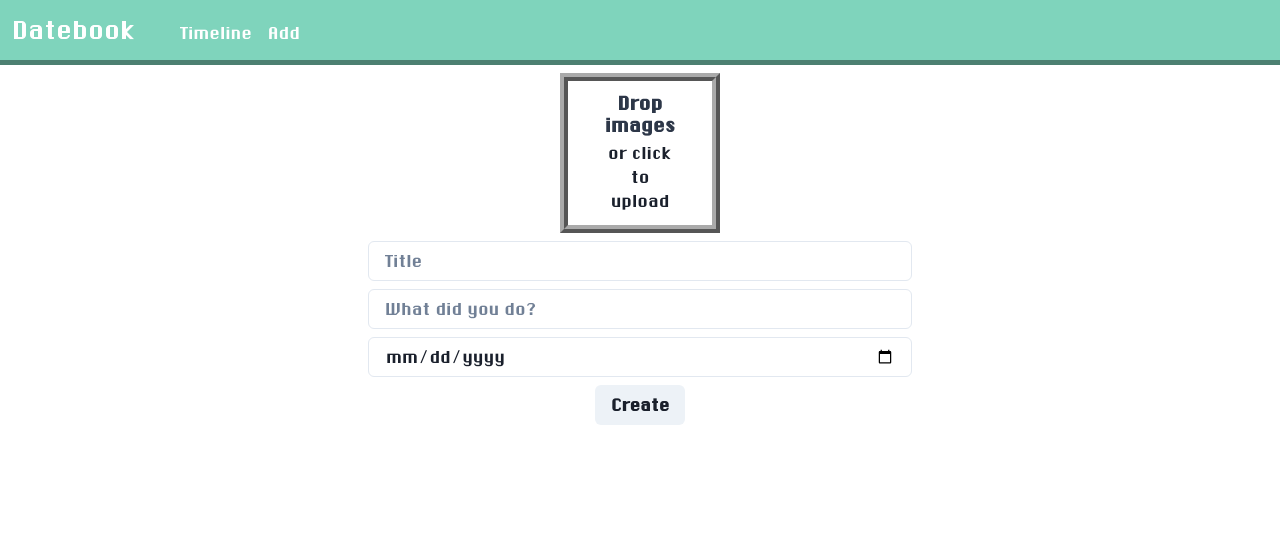
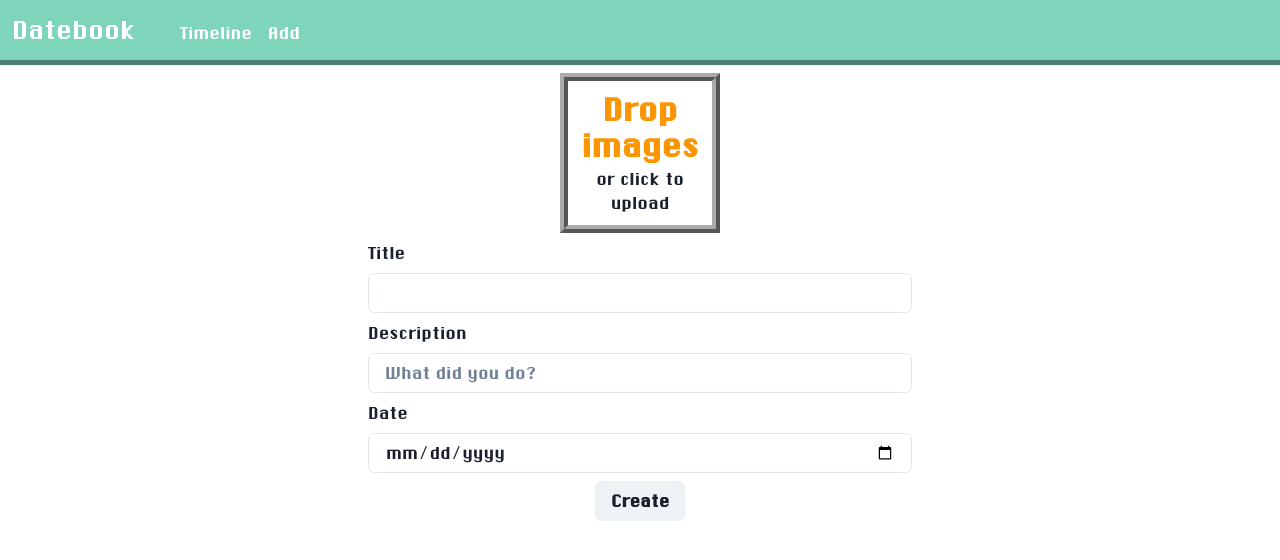
Before and after one commit to linnall/datebook, a React (Vite) app: page /create in a window 1280 px wide. Shown: the top 560 px of the page. Built offline with nearby package versions, Linux system fonts and the light colour scheme; what @kintone/rest-api-client would draw is missing.

Commit message:
improve form ui and validation

```diff
--- a/src/routes/create.tsx
+++ b/src/routes/create.tsx
@@ -1,4 +1,18 @@
-import { Box, BoxProps, Button, Heading, Input, Stack, Text, VStack, forwardRef } from "@chakra-ui/react";
+import {
+  Box,
+  BoxProps,
+  Button,
+  FormControl,
+  FormErrorMessage,
+  FormHelperText,
+  FormLabel,
+  Heading,
+  Input,
+  Stack,
+  Text,
+  VStack,
+  forwardRef,
+} from "@chakra-ui/react";
 import { useState } from "react";
 import { client } from "../main";
 import { Image } from "@chakra-ui/react";
@@ -23,10 +37,10 @@ const ImagePreview: React.FC<{ file: File }> = (props) => {
 };
 
 function Create() {
-  const [title, setTitle] = useState("");
-  const [description, setDescription] = useState("");
-  const [date, setDate] = useState("");
-  const [photos, setPhotos] = useState<FileList>();
+  const [title, setTitle] = useState(null);
+  const [description, setDescription] = useState(null);
+  const [date, setDate] = useState(null);
+  const [photos, setPhotos] = useState<FileList>(null);
 
   const photosArray = Array.from(photos ?? []);
 
@@ -43,7 +57,7 @@ function Create() {
                 <Box position="absolute" top="0" left="0" height="100%" width="100%" display="flex" flexDirection="column">
                   <Stack height="100%" width="100%" display="flex" alignItems="center" justify="center" spacing="4">
                     <Stack p="8" textAlign="center" spacing="1">
-                      <Heading fontSize="lg" color="gray.700" fontWeight="bold">
+                      <Heading size="lg" color="#FB9600">
                         Drop images
                       </Heading>
                       <Text fontWeight="light">or click to upload</Text>
@@ -69,11 +83,44 @@ function Create() {
             </Box>
           </WrapItem>
         </Wrap>
-        <Input placeholder="Title" size="md" type="text" value={title} onChange={(e) => setTitle(e.target.value)} />
-        <Input placeholder="What did you do?" size="md" type="text" value={description} onChange={(e) => setDescription(e.target.value)} />
-        <Input placeholder="Date" size="md" type="date" value={date} onChange={(e) => setDate(e.target.value)} />
+        <FormControl isInvalid={title === ""}>
+          <FormLabel>Title</FormLabel>
+          <Input size="md" type="text" value={title} onChange={(e) => setTitle(e.target.value)} />
+          <FormErrorMessage>Title is required.</FormErrorMessage>
+        </FormControl>
+        <FormControl isInvalid={description === ""}>
+          <FormLabel>Description</FormLabel>
+          <Input
+            placeholder="What did you do?"
+            size="md"
+            type="text"
+            value={description}
+            onChange={(e) => setDescription(e.target.value)}
+          />
+          <FormErrorMessage>Description is required.</FormErrorMessage>
+        </FormControl>
+        <FormControl isInvalid={date === undefined}>
+          <FormLabel>Date</FormLabel>
+          <Input size="md" type="date" value={date} onChange={(e) => setDate(e.target.value)} />
+          <FormErrorMessage>Date is required.</FormErrorMessage>
+        </FormControl>
         <Button
           onClick={async () => {
+            if (!title) {
+              setTitle("");
+              return;
+            }
+
+            if (!description) {
+              setDescription("");
+              return;
+            }
+
+            if (!date) {
+              setDate(undefined);
+              return;
+            }
+
             let fileIds = [];
 
             if (photos) {
```
